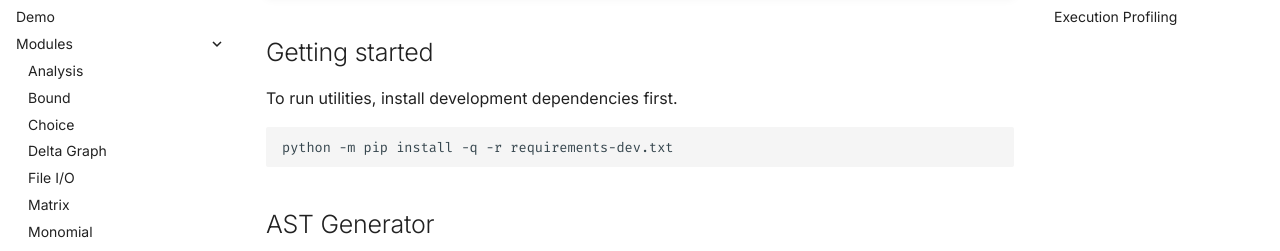
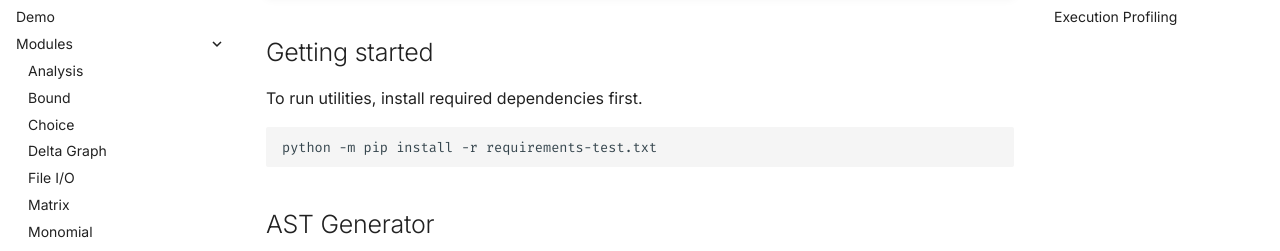
Before and after one commit to statycc/pymwp, an MkDocs documentation site: the page built from docs/utilities.md, in a window 1280 px wide and 900 px high, scrolled down 466 px. Shown: the part 172-423 px from the top of the window. Built offline with MkDocs 1.6.1 and Material for MkDocs 9.7.7, drawn with Linux system fonts in a browser that asks for light colours; nearby versions of some CDN libraries; comment, search, counter and statistics services are not loaded.

````diff
--- a/docs/utilities.md
+++ b/docs/utilities.md
@@ -18,10 +18,10 @@ they are only available from the development repository.
 
 ## Getting started
 
-To run utilities, install development dependencies first.
+To run utilities, install required dependencies first.
 
 ```
-python -m pip install -q -r requirements-dev.txt
+python -m pip install -r requirements-test.txt
 ```
 
 ## AST Generator
--- a/requirements-dev.txt
+++ b/requirements-dev.txt
@@ -1,9 +1,9 @@
 -r requirements-test.txt
 
-mkdocs-material==9.1.8
+# the deps needed to build docs
+
+mkdocs-material==9.1.7
 mkdocstrings==0.21.2
 mkdocstrings-python==0.9.0
 mkdocs-include-markdown-plugin==4.0.4
 importlib-metadata<5.0
-pytablewriter==0.64.2
-psutil
--- a/requirements-test.txt
+++ b/requirements-test.txt
@@ -1,6 +1,10 @@
 -r requirements.txt
+
+# all things needed to test/measure/profile/benchmark
 
 flake8
 pytest
 pytest-cov
 pytest-mock
+pytablewriter==0.64.2
+psutil
````
Also changed, not shown: README.md (+2 -2 lines).
